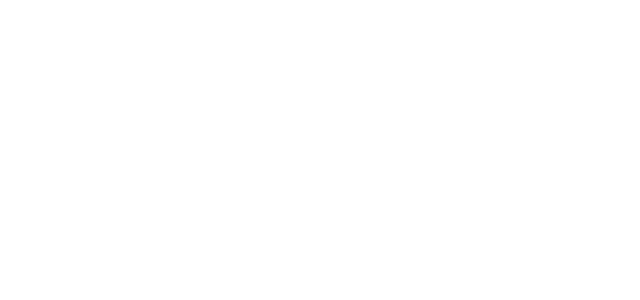
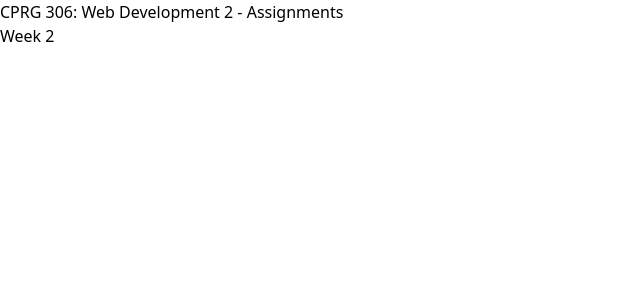
Before and after one commit to K0A1R/cprg306-assignments, a Next.js app: page / in a window 1280 px wide. Shown: the top 300 px of the page, without its empty margins (0-640 px from the left). Built offline with nearby package versions, Linux system fonts and the light colour scheme.

Commit message:
Edit page.js (home)
Add heading and link to week-2.

```diff
--- a/app/page.js
+++ b/app/page.js
@@ -1,3 +1,11 @@
+import Link from "next/link";
 export default function Page() {
-  return <div></div>;
+  return (
+    <main>
+      <h1>CPRG 306: Web Development 2 - Assignments</h1>
+      <nav>
+        <Link href="./week-2">Week 2</Link>
+      </nav>
+    </main>
+  );
 }
```
